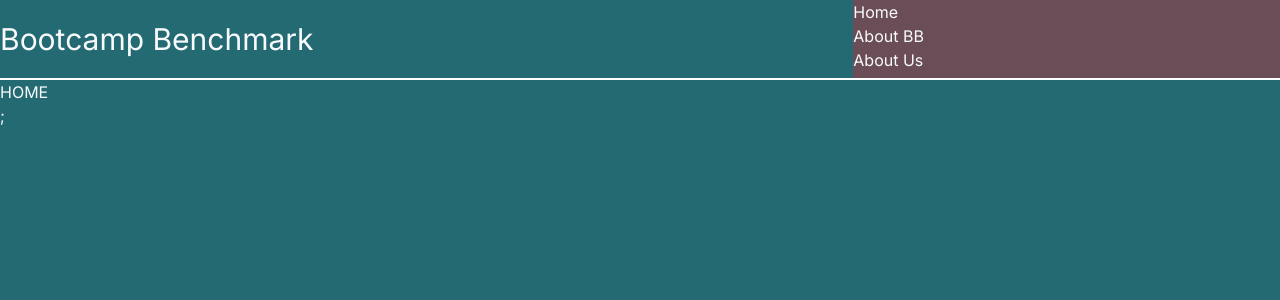
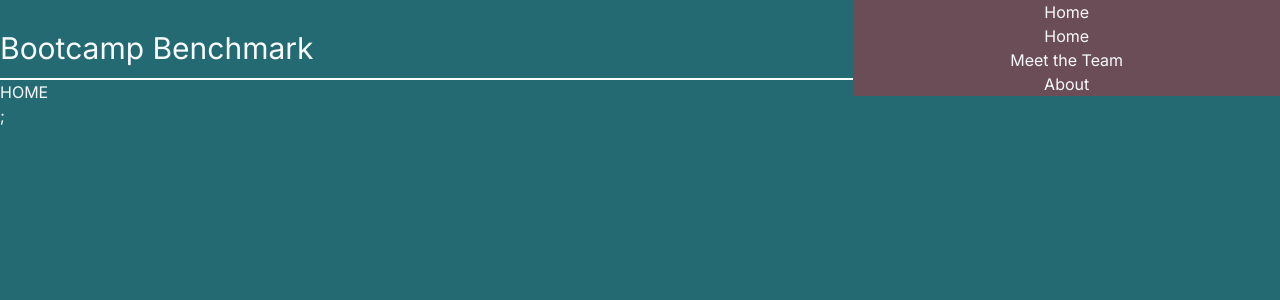
Before and after one commit to beaver-factory/bootcamp_benchmark_webapp, a Next.js app: page / in a window 1280 px wide. Both pictures are taken after a click on the element "Home". Shown: the top 300 px of the page. Built offline with nearby package versions, Linux system fonts and the light colour scheme.

Commit message:
feat: add navbar pathname logic

```diff
--- a/src/app/components/Banner.tsx
+++ b/src/app/components/Banner.tsx
@@ -2,34 +2,39 @@
 
 import PrimaryTitle from "../../typography/PrimaryTitle";
 import Link from "next/link";
+import { usePathname } from "next/navigation";
 import { useEffect, useState } from "react";
 
 export default function Banner() {
-  const [isOpen, setIsOpen] = useState(false);
+  const [isOpen, setIsOpen] = useState(false)
+
+  const paths: {[key:string]: string} = {
+    "/" : "Home",
+    "/about-us": "Meet the Team",
+    "/about-bb": "About"
+  }
 
   const handleOpen =() => {
     setIsOpen(!isOpen)
+    console.log
   }
+
+  const pathname = usePathname()
 
   return (
     <header className="grid grid-cols-3 items-center w-full h-[10vh] border-b-2 border-white">
       <PrimaryTitle style={"col-span-2"}>Bootcamp Benchmark</PrimaryTitle>
-      <nav className="bg-[#6B4D57] h-full">
-        <div>
+      <nav className="flex flex-col items-center justify-center bg-[#6B4D57] h-full">
           <div onClick={handleOpen}>
-            <Link href="/">Home</Link>
+            <p>{paths[pathname]}</p>
           </div>
           {isOpen ? (
             <>
-              <div>
-                <Link href="/about-bb">About BB</Link>
-              </div>
-              <div>
-                <Link href="/about-us">About Us</Link>
-              </div>
+              {Object.keys(paths).map((key) => {
+                return <Link href={key}>{paths[key]}</Link>
+              })}
             </>
           ) : null}
-        </div>
       </nav>
     </header>
   );
```
